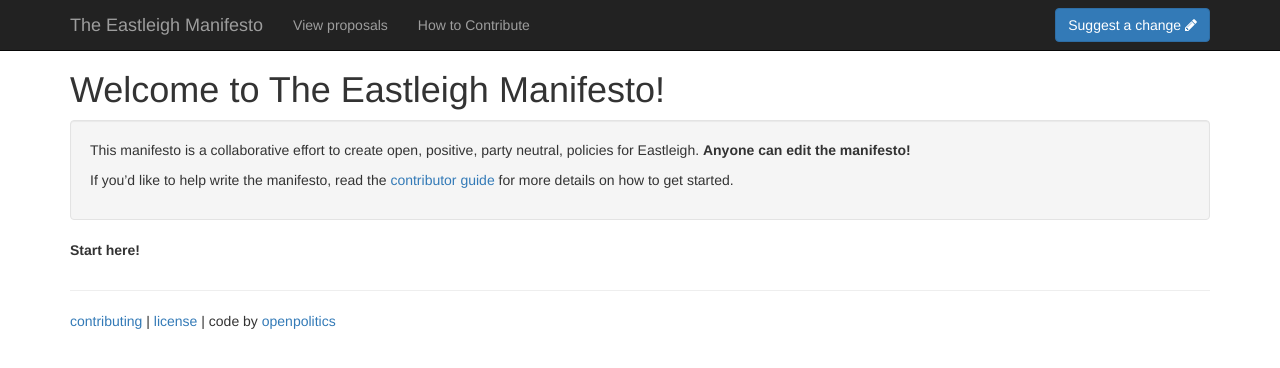
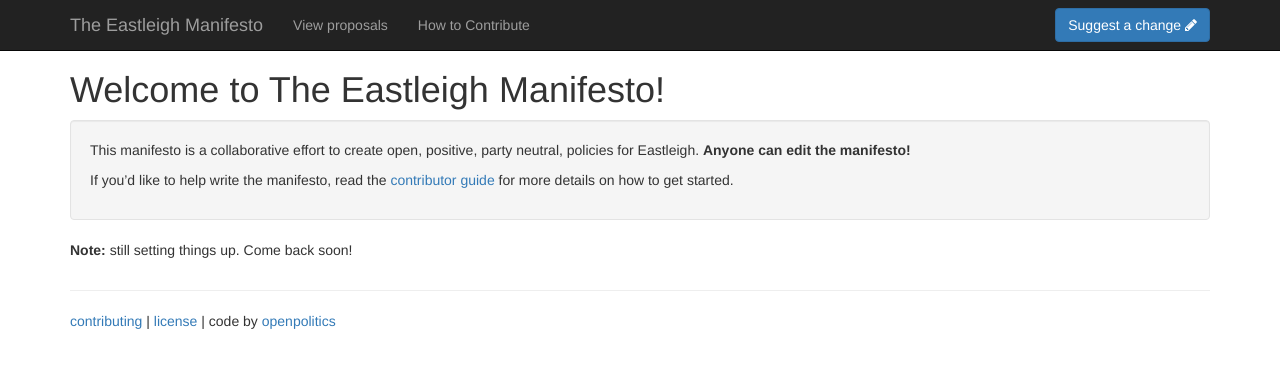
Before and after one commit to OpenEastleigh/eastleigh-manifesto, a Jekyll site: the page built from index.md, in a window 1280 px wide. Shown: the top 368 px of the page. Built offline with Jekyll 4.4.1, drawn with Linux system fonts in a browser that asks for light colours.

Commit message:
Update index.md

```diff
--- a/index.md
+++ b/index.md
@@ -11,4 +11,4 @@ If you'd like to help write the manifesto, read the [contributor guide](contribu
 
 </div>
 
-**Start here!**
+**Note:** still setting things up. Come back soon!
```
